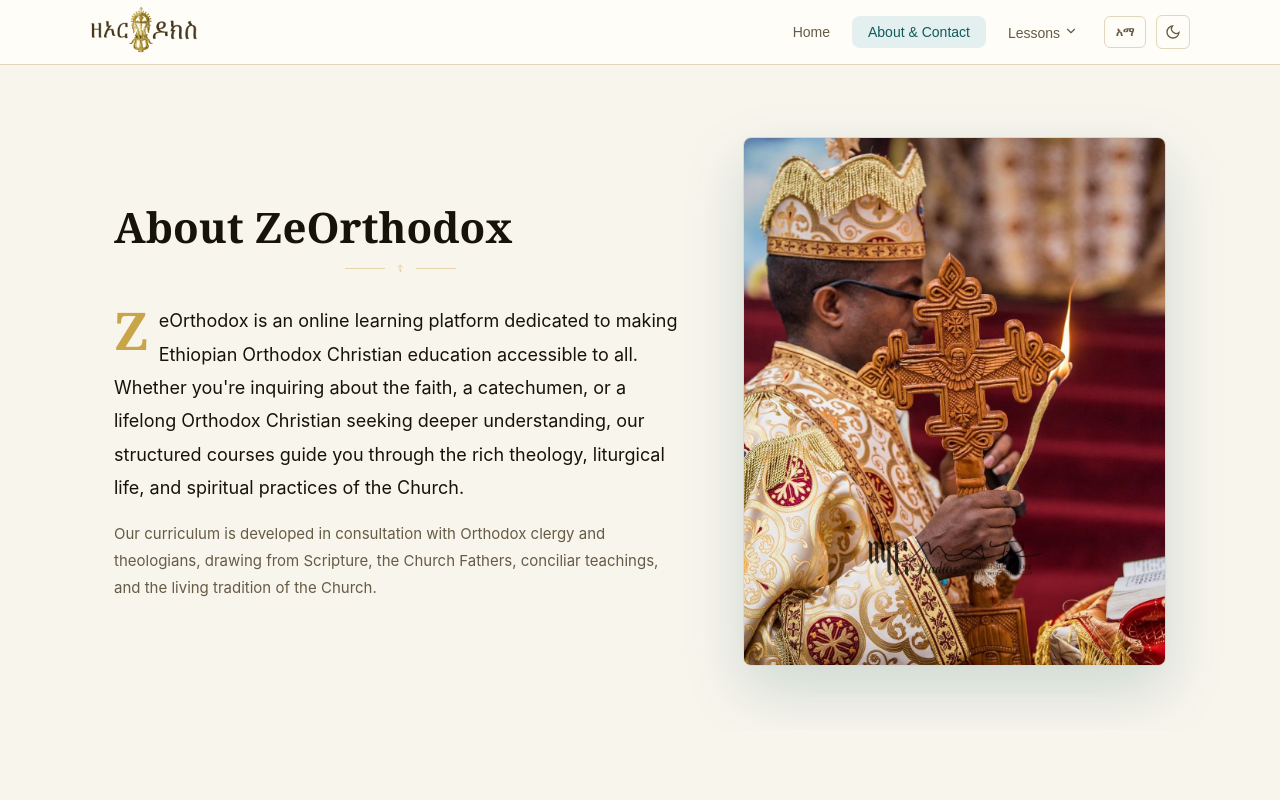
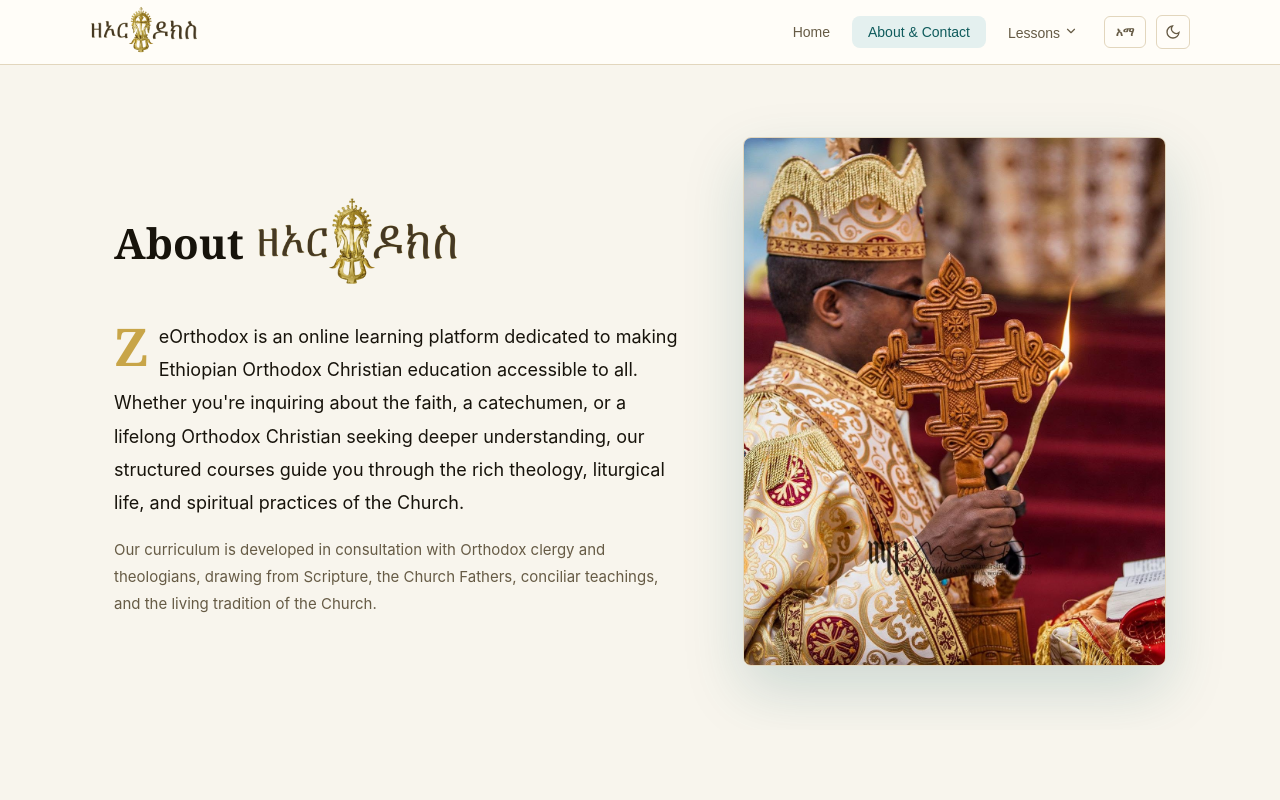
Before and after one commit to nahomsolomon12/ze-orthodox, a React (Vite) app in the folder front-end/: page / in a window 1280 px wide. Both pictures are taken after a click on the button "Learn More". Shown: the top 800 px of the page. Built offline with nearby package versions, Linux system fonts and the light colour scheme.

Commit message:
fix: minor changes to about page

```diff
--- a/front-end/src/components/Ornament.css
+++ /dev/null
@@ -1,20 +0,0 @@
-.ornament {
-  display: flex;
-  align-items: center;
-  justify-content: center;
-  gap: 12px;
-  padding: 8px 0;
-}
-
-.ornament__line {
-  width: 40px;
-  height: 1px;
-  background: var(--gold);
-  opacity: 0.4;
-}
-
-.ornament__symbol {
-  color: var(--gold);
-  opacity: 0.6;
-  font-size: 10px;
-}
--- a/front-end/src/components/Ornament.jsx
+++ /dev/null
@@ -1,11 +0,0 @@
-import "./Ornament.css";
-
-const Ornament = () => (
-  <div className="ornament">
-    <div className="ornament__line" />
-    <div className="ornament__symbol">☦</div>
-    <div className="ornament__line" />
-  </div>
-);
-
-export default Ornament;
--- a/front-end/src/data/translations.js
+++ b/front-end/src/data/translations.js
@@ -8,7 +8,7 @@
     heroBadge: "Ethiopian Orthodox Christian Education", heroTitleTop: "Grow in the", heroTitleAccent: "Ancient Faith", heroSubtitle: "Explore the rich tradition of Ethiopian Orthodoxy through past video and audio lessons, and downloadable study materials.", beginLearning: "Begin Learning", learnMore: "Learn More", howLearn: "How You'll Learn",
     featureVideoTitle: "Video & Audio Lessons", featureVideoDesc: "Browse our full library of past video and audio lessons from Orthodox scholars and clergy, ready to watch or listen anytime.", featureReadingTitle: "Downloadable PDFs", featureReadingDesc: "Access past lesson notes and readings as downloadable PDFs you can study anytime, even offline.",
     readyBegin: "Ready to begin?", joinCommunity: "Join a growing community discovering the beauty of Orthodoxy.", goLearning: "Go to Lessons",
-    aboutTitle: "About ZeOrthodox", aboutParagraphOne: "ZeOrthodox is an online learning platform dedicated to making Ethiopian Orthodox Christian education accessible to all. Whether you're inquiring about the faith, a catechumen, or a lifelong Orthodox Christian seeking deeper understanding, our structured courses guide you through the rich theology, liturgical life, and spiritual practices of the Church.", aboutParagraphTwo: "Our curriculum is developed in consultation with Orthodox clergy and theologians, drawing from Scripture, the Church Fathers, conciliar teachings, and the living tradition of the Church.",
+    aboutTitle: "About", aboutParagraphOne: "ZeOrthodox is an online learning platform dedicated to making Ethiopian Orthodox Christian education accessible to all. Whether you're inquiring about the faith, a catechumen, or a lifelong Orthodox Christian seeking deeper understanding, our structured courses guide you through the rich theology, liturgical life, and spiritual practices of the Church.", aboutParagraphTwo: "Our curriculum is developed in consultation with Orthodox clergy and theologians, drawing from Scripture, the Church Fathers, conciliar teachings, and the living tradition of the Church.",
     approachTitle: "Our Approach", valueTraditionTitle: "Rooted in Tradition", valueTraditionDesc: "All content aligns with the teaching of the Orthodox Church.", valueAcademicTitle: "Academically Sound", valueAcademicDesc: "Developed with scholars who bring depth and clarity.", valueAccessTitle: "Accessible to All", valueAccessDesc: "Free resources for anyone seeking to learn, at any level.",
     contactTitle: "Contact Us", contactIntro: "Have a question or suggestion? We'd love to hear from you.", contactSuccess: "Thank you! Your message has been sent. We'll get back to you soon.", contactName: "Name", contactEmail: "Email", contactMessage: "Message", contactRequired: "Please fill in all fields.", sending: "Sending...", sendMessage: "Send Message",
   },
--- a/front-end/src/pages/AboutPage.css
+++ b/front-end/src/pages/AboutPage.css
@@ -21,6 +21,18 @@
   font-size: clamp(28px, 4vw, 42px);
   letter-spacing: 0;
   margin-bottom: 0;
+  display: flex;
+  align-items: center;
+  gap: 12px;
+  animation: about-slide-in 0.6s ease-out both;
+}
+
+.about-hero__logo {
+  display: block;
+  height: 2.7em;
+  width: auto;
+  object-fit: contain;
+  transform: translateY(0.06em);
 }
 
 .about-hero__lead {
@@ -28,6 +40,7 @@
   line-height: 1.85;
   color: var(--text);
   margin-top: 20px;
+  animation: about-slide-in 0.6s 0.12s ease-out both;
 }
 
 .about-hero__lead::first-letter {
@@ -44,6 +57,19 @@
   margin-top: 16px;
   font-size: 15px;
   line-height: 1.8;
+  animation: about-slide-in 0.6s 0.24s ease-out both;
+}
+
+@keyframes about-slide-in {
+  from {
+    opacity: 0;
+    transform: translateX(-20px);
+  }
+
+  to {
+    opacity: 1;
+    transform: translateX(0);
+  }
 }
 
 .about-hero__art {
@@ -274,3 +300,11 @@
     padding: 32px 24px;
   }
 }
+
+@media (prefers-reduced-motion: reduce) {
+  .about-hero__title,
+  .about-hero__lead,
+  .about-hero__second {
+    animation: none;
+  }
+}
--- a/front-end/src/pages/AboutPage.jsx
+++ b/front-end/src/pages/AboutPage.jsx
@@ -1,10 +1,10 @@
 import { useState } from "react";
 import Icon from "../components/Icon";
-import Ornament from "../components/Ornament";
 import { useLanguage } from "../context/LanguageContext";
 import { sendContact } from "../lib/api";
 import "./AboutPage.css";
 import heroArt from "../assets/Cross.jpg";
+import logo from "../assets/ZEOlogo.png";
 
 const AboutPage = () => {
   const { t } = useLanguage();
@@ -23,8 +23,10 @@
       <section className="about-hero">
         <div className="container about-hero__inner">
           <div className="about-hero__text">
-            <h1 className="about-hero__title font-serif">{t("aboutTitle")}</h1>
-            <Ornament />
+            <h1 className="about-hero__title font-serif">
+              <span>{t("aboutTitle")}</span>
+              <img src={logo} alt="ZeOrthodox" className="about-hero__logo" />
+            </h1>
             <p className="about-hero__lead">{t("aboutParagraphOne")}</p>
             <p className="text-muted about-hero__second">{t("aboutParagraphTwo")}</p>
           </div>
@@ -39,7 +41,6 @@
         <div className="container">
           <div className="text-center">
             <h2 className="font-serif mb-0">{t("approachTitle")}</h2>
-            <Ornament />
           </div>
 
           <div className="approach-list mt-32">
@@ -66,7 +67,6 @@
           <div className="about-contact__panel">
             <span className="about-contact__mark" aria-hidden="true">&#10077;</span>
             <h2 className="font-serif">{t("contactTitle")}</h2>
-            <Ornament />
             <p className="about-contact__intro">{t("contactIntro")}</p>
           </div>
 
--- a/front-end/src/pages/HomePage.jsx
+++ b/front-end/src/pages/HomePage.jsx
@@ -1,5 +1,4 @@
 import Icon from "../components/Icon";
-import Ornament from "../components/Ornament";
 import { useLanguage } from "../context/LanguageContext";
 import "./HomePage.css";
 import backgroundImage from "../assets/golden_cross.jpg";
@@ -34,7 +33,6 @@
             <br />
             <span>{t("heroTitleAccent")}</span>
           </h1>
-          <Ornament />
           <p className="hero__subtitle">{t("heroSubtitle")}</p>
           <div className="hero__actions">
             <button
@@ -56,9 +54,6 @@
       <section className="section">
         <div className="container">
           <h2 className="section__title font-serif">{t("howLearn")}</h2>
-          <div className="flex justify-center mb-32">
-            <Ornament />
-          </div>
           <div className="grid grid--features">
             {features.map((f, i) => (
               <div key={i} className="card">
@@ -86,7 +81,6 @@
           <h2 className="font-serif mb-0" style={{ fontSize: 24 }}>
             {t("readyBegin")}
           </h2>
-          <Ornament />
           <p className="text-muted mt-8 mb-24">{t("joinCommunity")}</p>
           <button
             className="btn btn--primary"
--- a/front-end/src/pages/LessonsCategoryPage.jsx
+++ b/front-end/src/pages/LessonsCategoryPage.jsx
@@ -1,5 +1,4 @@
 import Icon from "../components/Icon";
-import Ornament from "../components/Ornament";
 import { useLanguage } from "../context/LanguageContext";
 import { lessonCategories } from "../data/lessonCategories";
 import {
@@ -24,9 +23,6 @@
       <div className="text-center mb-24">
         <h1 className="font-serif mb-0" style={{ fontSize: 28 }}>{t(titleKey)}</h1>
         <p className="text-muted mt-8" style={{ fontSize: 14 }}>{t(languageKey)}</p>
-        <div className="flex justify-center mt-16">
-          <Ornament />
-        </div>
       </div>
 
       {lessonCatalog ? (
--- a/front-end/src/pages/LessonsPage.jsx
+++ b/front-end/src/pages/LessonsPage.jsx
@@ -1,5 +1,4 @@
 import Icon from "../components/Icon";
-import Ornament from "../components/Ornament";
 import { useLanguage } from "../context/LanguageContext";
 import { lessonCategories } from "../data/lessonCategories";
 import "./LessonsPage.css";
@@ -14,9 +13,6 @@
       <div className="text-center mb-24">
         <h1 className="font-serif mb-0" style={{ fontSize: 28 }}>{t("navLearning")}</h1>
         <p className="text-muted mt-8" style={{ fontSize: 15 }}>{t("chooseLessonTrack")}</p>
-        <div className="flex justify-center mt-16">
-          <Ornament />
-        </div>
       </div>
 
       <div className="lessons-grid">
```
Also changed, not shown: 2 other files (tests, documents, lock files or other folders).
